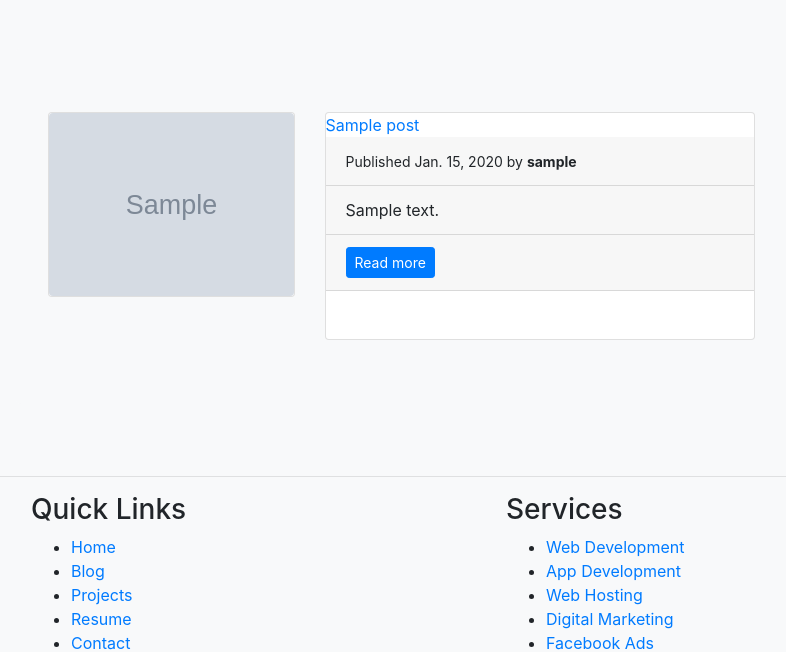
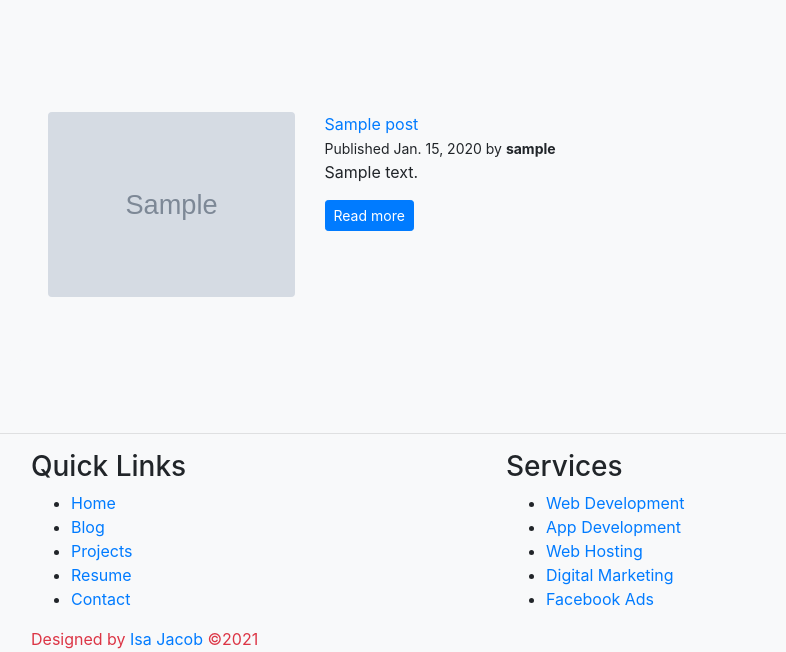
Before and after one commit to Enecode/myblog, a Django app: page /post_list/ in a window 1280 px wide. Shown: the part 58-710 px from the top of the page, without its empty margins (54-840 px from the left). Run offline with Django 4.2, Linux system fonts and the light colour scheme; tables that the repository leaves empty hold one stand-in row (values such as "Sample post"); grey boxes marked "Sample" are stand-in pictures; some libraries are stand-ins or nearby versions.

Commit message:
change the styling

```diff
--- a/blogs/templates/blogs/post_list.html
+++ b/blogs/templates/blogs/post_list.html
@@ -14,31 +14,30 @@
 <body class="bg-light">
     {% for post in posts %}
         <main role="main">
-            <div class="container-md bg-light jumbotron">
+            <div class="container bg-light jumbotron">
                 <div class="row">
                     <div class="col-md-3">
-                        <div class="card">
+                        <div class=" p-18">
                             <!-- featured image -->
                            <img src="{%  static post.image.url %}" width="100%" class="rounded images featured-image-list" alt="{{post.title}}">
                         </div>
                     </div>
                     <div class="col-md-5">
-                        <div class="card">
+                        <div class="p-18">
                             <a href="{{ post.get_absolute_url }}">
                                 {{ post.title }}
                             </a>
-                        <div  class="card-header" >
+                        <div  class="" >
                             <small>
                                 Published {{ post.publish.date }} by <strong>{{ post.author }}</strong>
                             </small>
                         </div>
-                        <p  class="card-header card-text mb-auto ">{{ post.body|safe|striptags|truncatechars:100 }}</p>
-                        <div class="card-header mb-5">
+                        <p  class=" card-text">{{ post.body|safe|striptags|truncatechars:100 }}</p>
+                        <div class="md-5">
                             <a href="{{ post.get_absolute_url }}" class="btn btn-primary btn-sm">Read more</a>
                         </div>
                     </div>
                 </div>
-            </div>
             </div>
         </main>
     {% endfor %}
```
